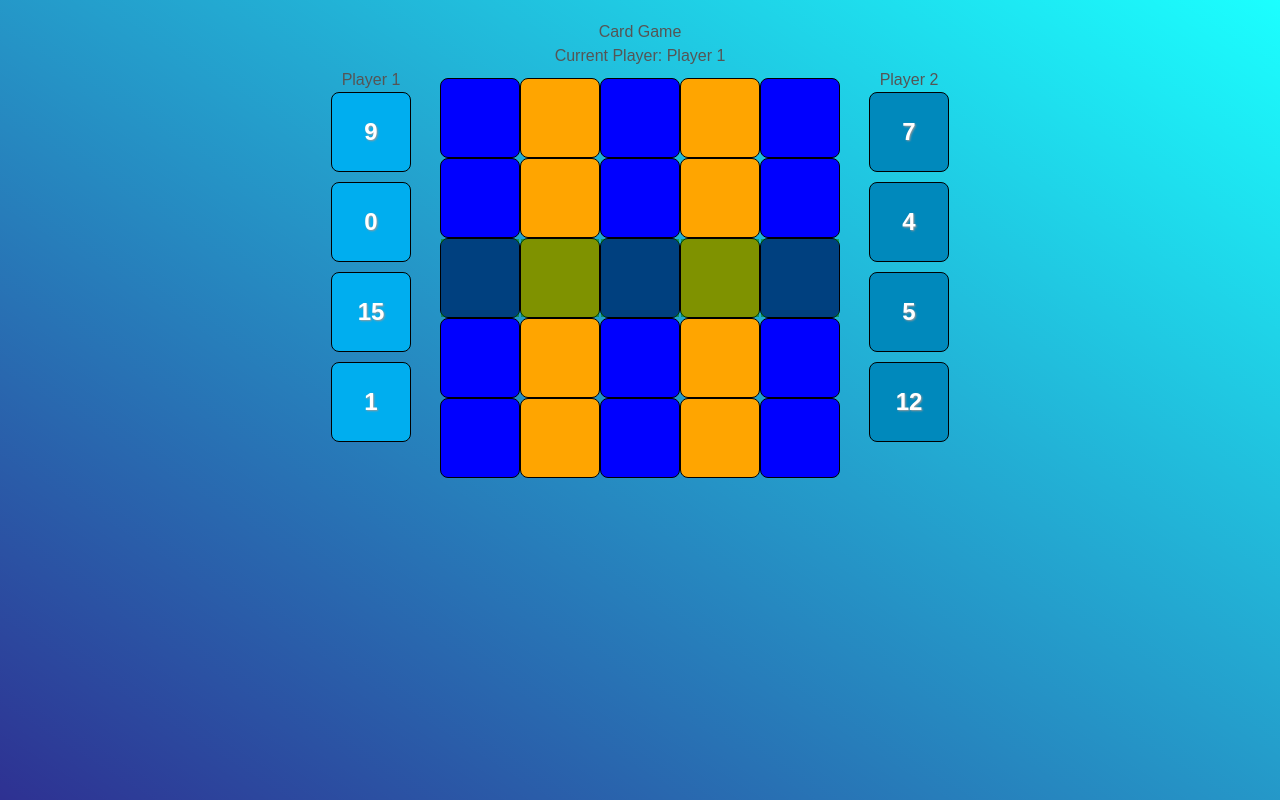
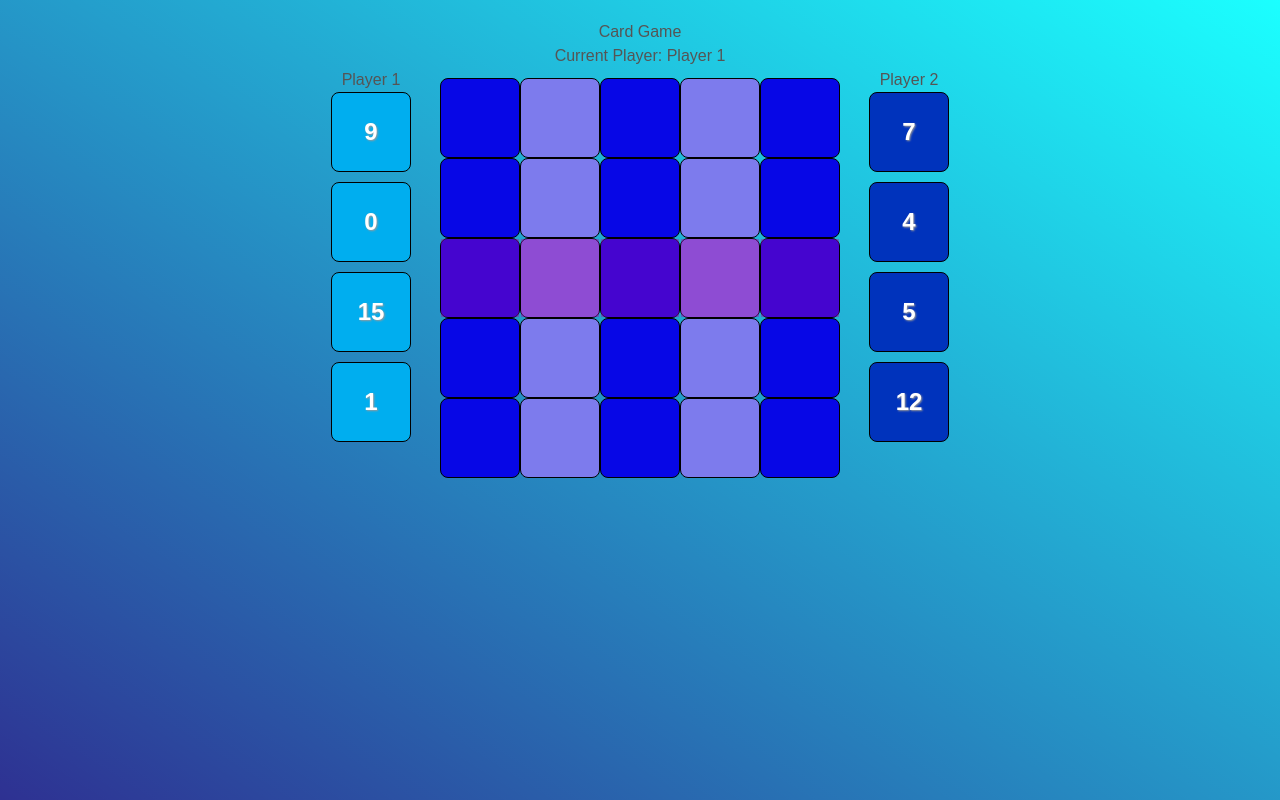
Before and after one commit to TendosBG/MonkeyWars, a React (Vite) app in the folder packages/site/: page / in a window 1280 px wide. Built offline with nearby package versions, Linux system fonts and the light colour scheme; what wagmi would draw is missing.

Commit message:
Final colors choices

```diff
--- a/packages/site/src/components/game/gameComponents/App.css
+++ b/packages/site/src/components/game/gameComponents/App.css
@@ -75,11 +75,11 @@ h1, h2 {
 .row-4  { background-color: blue; }
 
 /* Column Colors */
-.col-0 { background-color: blue; }
-.col-1 { background-color: orange; }
-.col-2 { background-color: blue; }
-.col-3 { background-color: orange; }
-.col-4 { background-color: blue; }
+.col-0 { background-color: rgb(7, 7, 230); }
+.col-1 { background-color: rgb(125, 123, 237); }
+.col-2 { background-color: rgb(7, 7, 230); }
+.col-3 { background-color: rgb(125, 123, 237); }
+.col-4 { background-color: rgb(7, 7, 230); }
 
 .row-2::after {
   content: '';
@@ -88,6 +88,7 @@ h1, h2 {
   left: 0;
   width: 100%;
   height: 100%;
-  background-color: rgba(0, 128, 0, 0.5); /* Semi-transparent green overlay */
+  background-color: rgba(168, 5, 171, 0.388); /* Semi-transparent green overlay */
+  /*background-color: rgba(234, 207, 116, 0.479); /* Semi-transparent green overlay */
   pointer-events: none; /* Allow clicks to pass through */
 }
--- a/packages/site/src/components/game/gameComponents/constant.js
+++ b/packages/site/src/components/game/gameComponents/constant.js
@@ -11,5 +11,5 @@ export const couleurs = [
   ];
   export const playerColors = {
     player1: '#00AEEF', // Gold for Player 1
-    player2: '#0089BC', // GreenYellow for Player 2
+    player2: '#0033BC', // GreenYellow for Player 2
   };
```
